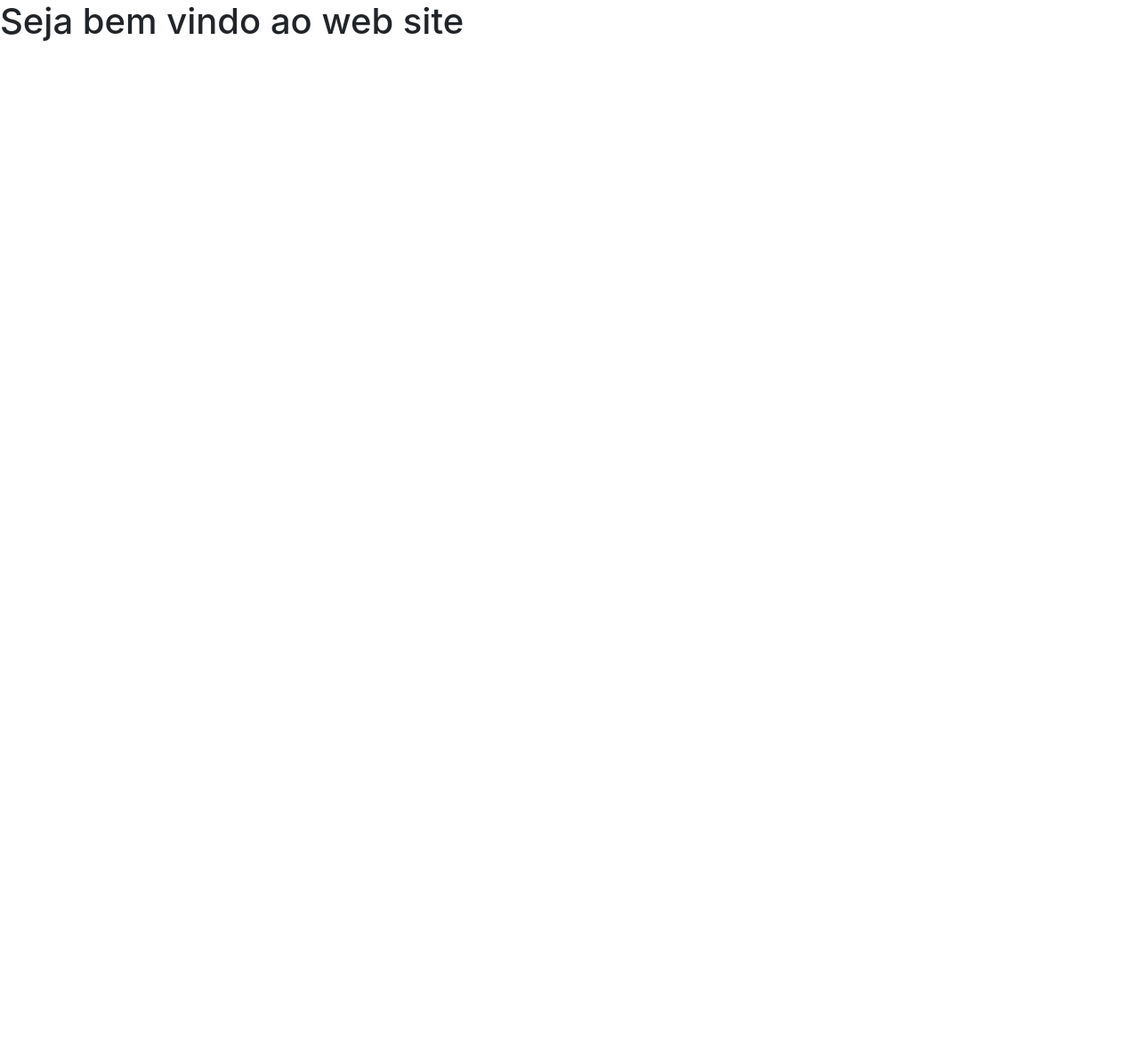
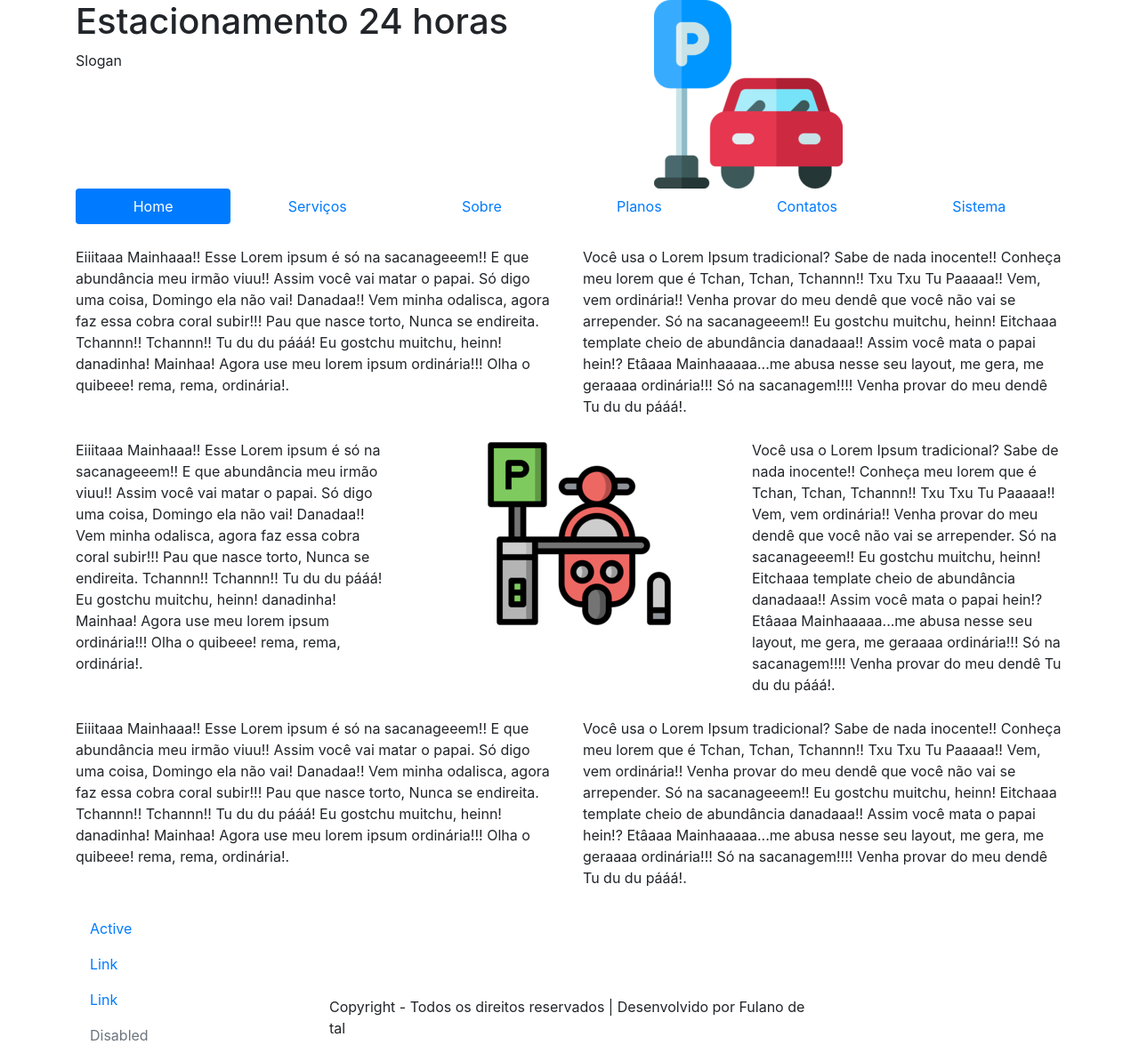
Before and after one commit to rafalmeida73/Estacionamento, a Django app: page / in a window 1280 px wide. Shown: the whole page at 89% size. Before the commit the page ends 46 px from the top, so only its background shows below. Run offline with Django 3.2, Linux system fonts and the light colour scheme; some libraries are stand-ins or nearby versions.

Commit message:
Criando pagina de template nova

```diff
--- /dev/null
+++ b/static/css/style.css
@@ -0,0 +1,20 @@
+.footer-website{
+    bottom: 0;
+    position: absolute;
+}
+
+.row-space {
+    margin-top: 25px;
+}
+
+.img-moto{
+margin-left: 80px;
+}
+
+.logo{
+    margin-left: 80px;
+}
+
+.row-space{
+    margin-top: 25px;
+}
--- a/website/templates/website/base.html
+++ b/website/templates/website/base.html
@@ -1,18 +1,29 @@
 {% load static %}
 <!DOCTYPE html>
 <html lang="en">
+
 <head>
     <meta charset="UTF-8">
     <meta name="viewport" content="width=device-width, initial-scale=1.0">
     <meta http-equiv="X-UA-Compatible" content="ie=edge">
     <link rel="stylesheet" href="{% static 'bootstrap/css/bootstrap.css' %}">
+    <link rel="stylesheet" href="{% static 'css/style.css' %}">
     <title>Website - Estacionamento</title>
 </head>
+
 <body>
+    <div class="container">
+        {% block main %}
 
-    {% block main %}
+        {% endblock main %}
+    </div>
+    <script src="https://code.jquery.com/jquery-3.3.1.slim.min.js"
+        integrity="sha384-q8i/X+965DzO0rT7abK41JStQIAqVgRVzpbzo5smXKp4YfRvH+8abtTE1Pi6jizo"
+        crossorigin="anonymous"></script>
+    <script src="https://cdnjs.cloudflare.com/ajax/libs/popper.js/1.14.3/umd/popper.min.js"
+        integrity="sha384-ZMP7rVo3mIykV+2+9J3UJ46jBk0WLaUAdn689aCwoqbBJiSnjAK/l8WvCWPIPm49"
+        crossorigin="anonymous"></script>
+    <script src="{% static 'bootstrap/js/bootstrap.js' %}"></script>
+</body>
 
-    {% endblock main %}
-
-</body>
 </html>
--- /dev/null
+++ b/website/templates/website/footer.html
@@ -0,0 +1,16 @@
+<div class="row row-space">
+        <div class="col-3">
+            <nav class="nav flex-column">
+                <a class="nav-link active" href="#">Active</a>
+                <a class="nav-link" href="#">Link</a>
+                <a class="nav-link" href="#">Link</a>
+                <a class="nav-link disabled" href="#">Disabled</a>
+            </nav>
+        </div>
+        <div class="col-6">
+            <p class="footer-website">Copyright - Todos os direitos reservados | Desenvolvido por Fulano de tal</p>
+        </div>
+        <div class="col-3">
+
+        </div>
+    </div>
--- a/website/templates/website/index.html
+++ b/website/templates/website/index.html
@@ -1,6 +1,67 @@
 {% extends 'website/base.html' %}
+{% load static %}
 
 
 {% block main %}
-    <h1>Seja bem vindo ao web site</h1>
+<div class="row">
+    <div class="col-6">
+        <h1>Estacionamento 24 horas</h1>
+        <span>Slogan</span>
+    </div>
+    <div class="col-6">
+        <img src="{% static 'img/parking.png'%}" alt=" Imagem Estacionamento 24 horas" class="logo">
+    </div>
+</div>
+{% include "website/menu.html" %}
+<div class="row row-space">
+    <div class="col-6">
+        Eiiitaaa Mainhaaa!! Esse Lorem ipsum é só na sacanageeem!! E que abundância meu irmão viuu!! Assim você vai
+        matar o papai. Só digo uma coisa, Domingo ela não vai! Danadaa!! Vem minha odalisca, agora faz essa cobra coral
+        subir!!! Pau que nasce torto, Nunca se endireita. Tchannn!! Tchannn!! Tu du du pááá! Eu gostchu muitchu, heinn!
+        danadinha! Mainhaa! Agora use meu lorem ipsum ordinária!!! Olha o quibeee! rema, rema, ordinária!.
+    </div>
+    <div class="col-6">
+        Você usa o Lorem Ipsum tradicional? Sabe de nada inocente!! Conheça meu lorem que é Tchan, Tchan, Tchannn!! Txu
+        Txu Tu Paaaaa!! Vem, vem ordinária!! Venha provar do meu dendê que você não vai se arrepender. Só na
+        sacanageeem!! Eu gostchu muitchu, heinn! Eitchaaa template cheio de abundância danadaaa!! Assim você mata o
+        papai hein!? Etâaaa Mainhaaaaa...me abusa nesse seu layout, me gera, me geraaaa ordinária!!! Só na sacanagem!!!!
+        Venha provar do meu dendê Tu du du pááá!.
+    </div>
+</div>
+
+<div class="row row-space">
+    <div class="col-4">
+        Eiiitaaa Mainhaaa!! Esse Lorem ipsum é só na sacanageeem!! E que abundância meu irmão viuu!! Assim você vai
+        matar o papai. Só digo uma coisa, Domingo ela não vai! Danadaa!! Vem minha odalisca, agora faz essa cobra coral
+        subir!!! Pau que nasce torto, Nunca se endireita. Tchannn!! Tchannn!! Tu du du pááá! Eu gostchu muitchu, heinn!
+        danadinha! Mainhaa! Agora use meu lorem ipsum ordinária!!! Olha o quibeee! rema, rema, ordinária!.
+    </div>
+    <div class="col-4">
+        <img src="{% static 'img/barrier.png'%}" alt=" Imagem Moto Parada" class="img-moto">
+    </div>
+    <div class="col-4">
+        Você usa o Lorem Ipsum tradicional? Sabe de nada inocente!! Conheça meu lorem que é Tchan, Tchan, Tchannn!! Txu
+        Txu Tu Paaaaa!! Vem, vem ordinária!! Venha provar do meu dendê que você não vai se arrepender. Só na
+        sacanageeem!! Eu gostchu muitchu, heinn! Eitchaaa template cheio de abundância danadaaa!! Assim você mata o
+        papai hein!? Etâaaa Mainhaaaaa...me abusa nesse seu layout, me gera, me geraaaa ordinária!!! Só na sacanagem!!!!
+        Venha provar do meu dendê Tu du du pááá!.
+    </div>
+</div>
+
+<div class="row row-space">
+    <div class="col-6">
+        Eiiitaaa Mainhaaa!! Esse Lorem ipsum é só na sacanageeem!! E que abundância meu irmão viuu!! Assim você vai
+        matar o papai. Só digo uma coisa, Domingo ela não vai! Danadaa!! Vem minha odalisca, agora faz essa cobra coral
+        subir!!! Pau que nasce torto, Nunca se endireita. Tchannn!! Tchannn!! Tu du du pááá! Eu gostchu muitchu, heinn!
+        danadinha! Mainhaa! Agora use meu lorem ipsum ordinária!!! Olha o quibeee! rema, rema, ordinária!.
+    </div>
+    <div class="col-6">
+        Você usa o Lorem Ipsum tradicional? Sabe de nada inocente!! Conheça meu lorem que é Tchan, Tchan, Tchannn!! Txu
+        Txu Tu Paaaaa!! Vem, vem ordinária!! Venha provar do meu dendê que você não vai se arrepender. Só na
+        sacanageeem!! Eu gostchu muitchu, heinn! Eitchaaa template cheio de abundância danadaaa!! Assim você mata o
+        papai hein!? Etâaaa Mainhaaaaa...me abusa nesse seu layout, me gera, me geraaaa ordinária!!! Só na sacanagem!!!!
+        Venha provar do meu dendê Tu du du pááá!.
+    </div>
+</div>
+{% include "website/footer.html" %}
 {% endblock main %}
--- /dev/null
+++ b/website/templates/website/menu.html
@@ -0,0 +1,24 @@
+<div class="row">
+    <div class="col-12">
+        <ul class="nav nav-pills nav-fill">
+            <li class="nav-item">
+                <a class="nav-link active" href="#">Home</a>
+            </li>
+            <li class="nav-item">
+                <a class="nav-link" href="#">Serviços</a>
+            </li>
+            <li class="nav-item">
+                <a class="nav-link" href="#">Sobre</a>
+            </li>
+            <li class="nav-item">
+                <a class="nav-link" href="#">Planos</a>
+            </li>
+            <li class="nav-item">
+                <a class="nav-link" href="#">Contatos</a>
+            </li>
+            <li class="nav-item">
+                <a class="nav-link" href="#">Sistema</a>
+            </li>
+        </ul>
+    </div>
+</div>
```
Also changed, not shown: static/img/barrier.png (added), static/img/parking.png (added).
